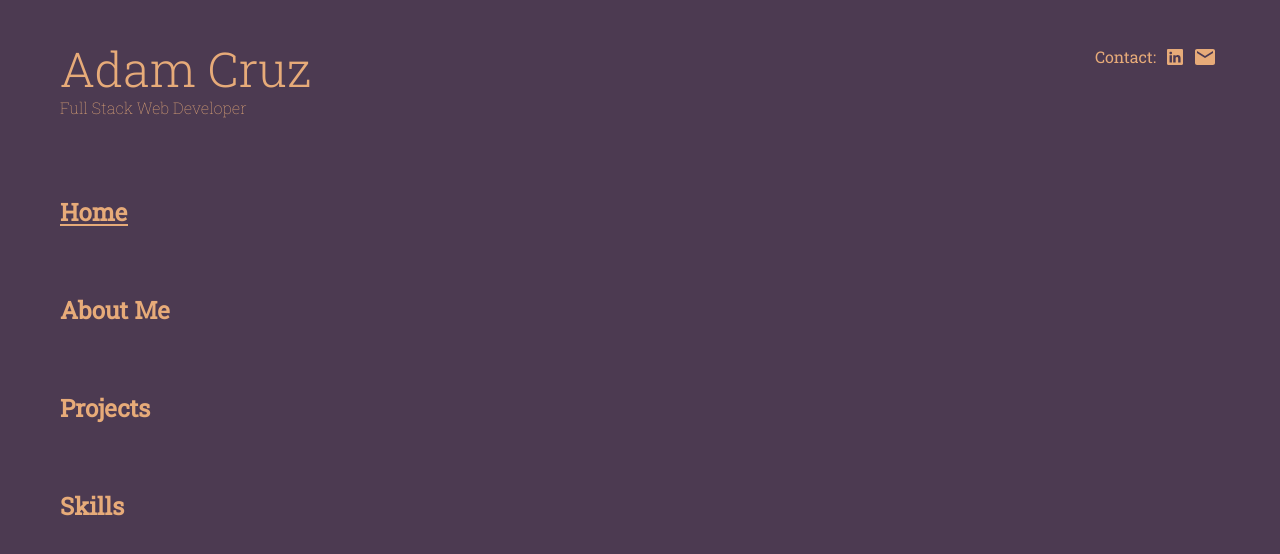
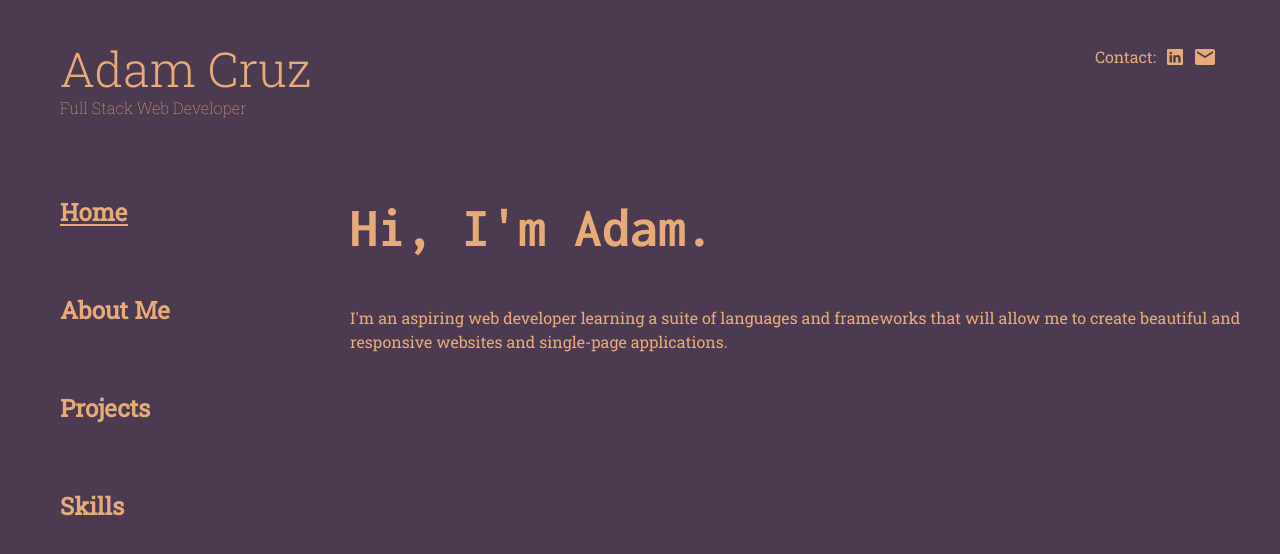
Before and after one commit to AdamC7313/react-portfolio, a React (Create React App) app: page /home in a window 1280 px wide. Shown: the top 554 px of the page. Built offline with nearby package versions, Linux system fonts and the light colour scheme.

Commit message:
complete home component

```diff
--- a/src/App.js
+++ b/src/App.js
@@ -1,7 +1,9 @@
 import './App.css';
 import Contact from './Contact/Contact';
 import Nav from './Nav/Nav';
+import Home from './Home/Home';
 import { BrowserRouter as Router, Routes, Route } from 'react-router-dom';
+
 
 function App() {
   return (
@@ -11,6 +13,9 @@ function App() {
       <h2 className='title'>Full Stack Web Developer</h2>
       <Contact />
       <Nav />
+      <Routes>
+        <Route path='/home' element={<Home />} />
+      </Routes>
     </div>
     </Router>
   );
--- a/src/Home/Home.css
+++ b/src/Home/Home.css
@@ -0,0 +1,18 @@
+.home-container h1 {
+    margin-top: 0px;
+    font-family: Inconsolata;
+    font-size: 56px;
+    margin-bottom: 50px;
+}
+
+.home-container h2 {
+    font-weight: 400;
+    line-height: 1.5;
+}
+
+.home-container {
+    position: absolute;
+    top: 200px;
+    left: 350px;
+    width: 70%;
+}
--- a/src/Home/Home.js
+++ b/src/Home/Home.js
@@ -0,0 +1,11 @@
+import './Home.css';
+
+export default function Home() {
+    return(
+        <div class="home-container">
+            <span class="greeting"><h1>Hi, I'm Adam. </h1></span>
+            <span><h2 class="home-info">I'm an aspiring web developer learning a suite of languages and frameworks that will allow me to create beautiful and responsive websites
+                and single-page applications.</h2></span>
+        </div>
+    )
+}
```
